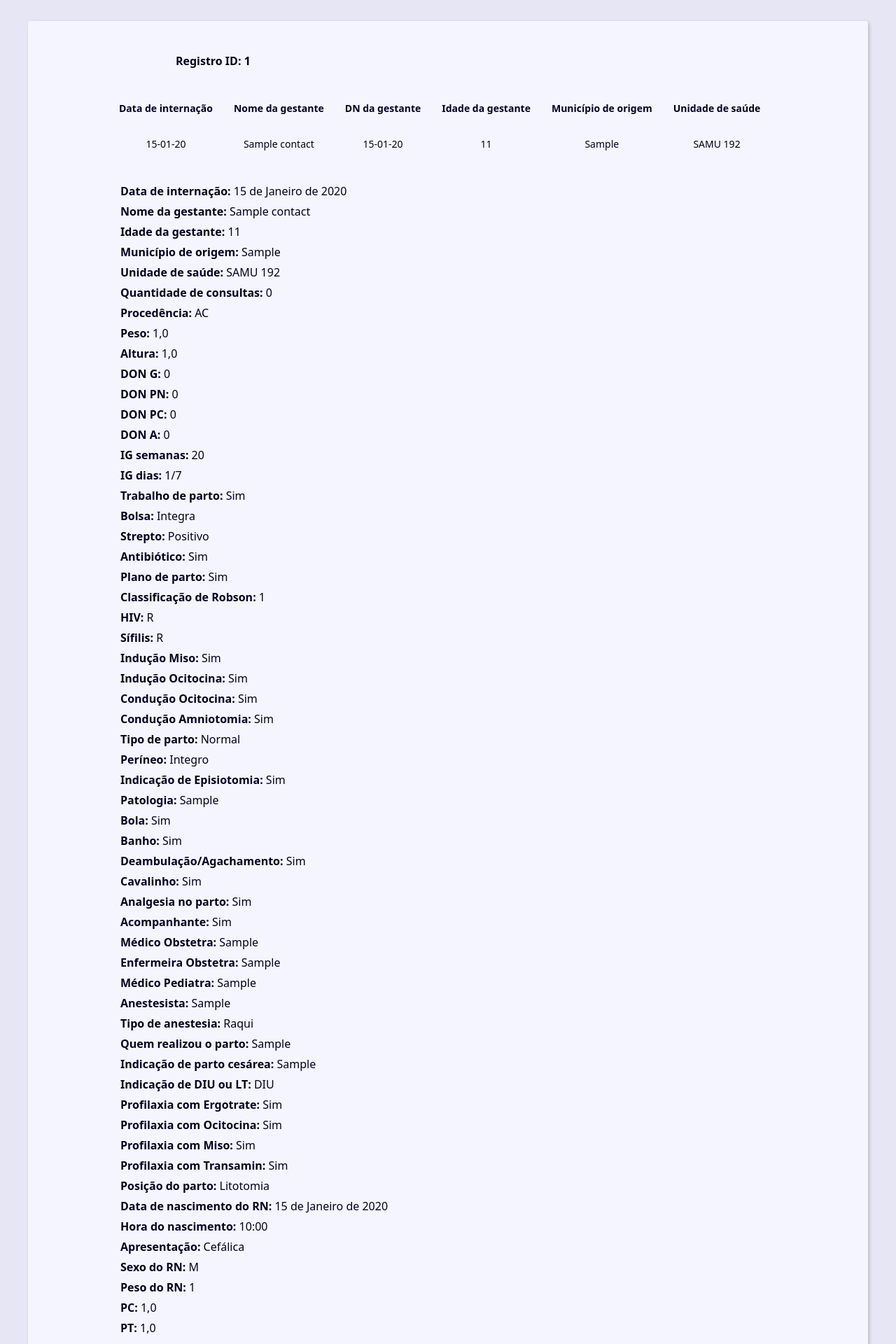
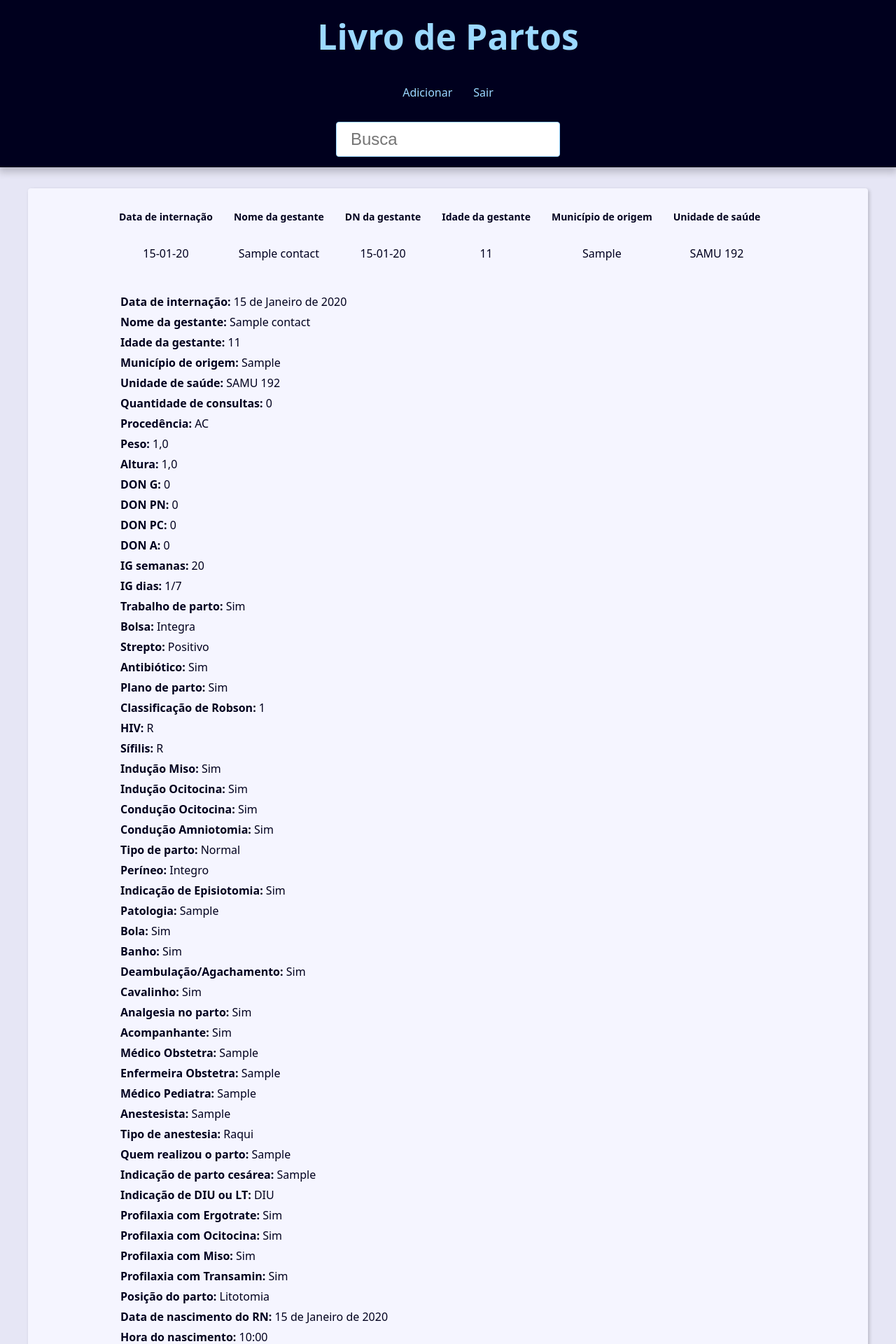
Before and after one commit to cwschopsjr/partos, a Django app: page /1/ in a window 1280 px wide. Shown: the top 1920 px of the page at 70% size. Run offline with Django 5.2, Linux system fonts and the light colour scheme; tables that the repository leaves empty hold one stand-in row (values such as "Sample post").

Commit message:
Criação do template header, configuração do site_title nas views e ajustes nos templates

```diff
--- a/base_static/global/css/style.css
+++ b/base_static/global/css/style.css
@@ -161,7 +161,7 @@
   }
 
   .table-cel {
-    font-size: var(--smaller-font-size);
+    font-size: var(--small-font-size);
     text-align: center;
   }
 
--- a/base_templates/global/base.html
+++ b/base_templates/global/base.html
@@ -3,12 +3,18 @@
 <head>
     <meta charset="UTF-8">
     <meta name="viewport" content="width=device-width, initial-scale=1.0">
-    <title>Livro de Parto</title>
+    <title>{{site_title}}Livro de Parto</title>
     <link rel="stylesheet" href="{% static 'global/css/style.css' %}">
 </head>
+
 <body>
+
+    {% include 'global/partials/_header.html' %}
+
     <main class="content">
         {% block content %}{% endblock content %}
     </main>
+
 </body>
+
 </html>
--- /dev/null
+++ b/base_templates/global/partials/_header.html
@@ -0,0 +1,37 @@
+<header class="header">
+    <h1 class="header-heading">
+      <a href="{% url 'contact:index' %}" class="header-link">
+        Livro de Partos
+      </a>
+    </h1>
+
+    <nav class="menu">
+      <ul class="menu-list">
+        <li class="menu-item">
+          <a href="" class="menu-link">
+            Adicionar
+          </a>
+        </li>
+        <li class="menu-item">
+          <a href="" class="menu-link">
+            Sair
+          </a>
+        </li>
+      </ul>
+    </nav>
+
+    <div class="search">
+      <form
+        action=""
+        method="get"
+      >
+        <input
+          type="search"
+          class="search-input"
+          placeholder="Busca"
+          id="search"
+          name="q"
+        >
+      </form>
+    </div>
+  </header>
--- a/contact/templates/contact/contact.html
+++ b/contact/templates/contact/contact.html
@@ -3,11 +3,11 @@
 {% block content %}
 
     <div class="responsive-table">
-        <div class="single-contact">
+        {% comment %} <div class="single-contact">
             <h1 class="single-contact-name-2">
                 Registro ID: {{contact.id}}
             </h1>
-        </div>
+        </div> {% endcomment %}
         <table class="contacts-table">
             {% comment %} <caption class="table-caption">
                 Ficha completa
--- a/contact/templates/contact/index.html
+++ b/contact/templates/contact/index.html
@@ -3,9 +3,9 @@
 {% block content %}
     <div class="responsive-table">
         <table class="contacts-table">
-            <caption class="table-caption">
+            {% comment %} <caption class="table-caption">
                 Livro de Parto
-            </caption>
+            </caption> {% endcomment %}
             <thead>
                 <tr class="table-row table-row-header">
                     {% comment %} <th class="table-header">ID</th> {% endcomment %}
--- a/contact/views/contact_views.py
+++ b/contact/views/contact_views.py
@@ -7,6 +7,7 @@ def index(request):
 
     context = {
         'contacts': contacts,
+        'site_title': 'Registros - ',
     }
 
     return render(request, 'contact/index.html', context)
@@ -16,8 +17,11 @@ def contact(request, contact_id):
     # single_contact = Contact.objects.filter(pk=contact_id).first()
     single_contact = get_object_or_404(Contact, pk=contact_id, show=True)
 
+    site_title = f'{single_contact.nome_da_gestante} - '
+
     context = {
         'contact': single_contact,
+        'site_title': site_title
     }
 
     return render(request, 'contact/contact.html', context)
```
